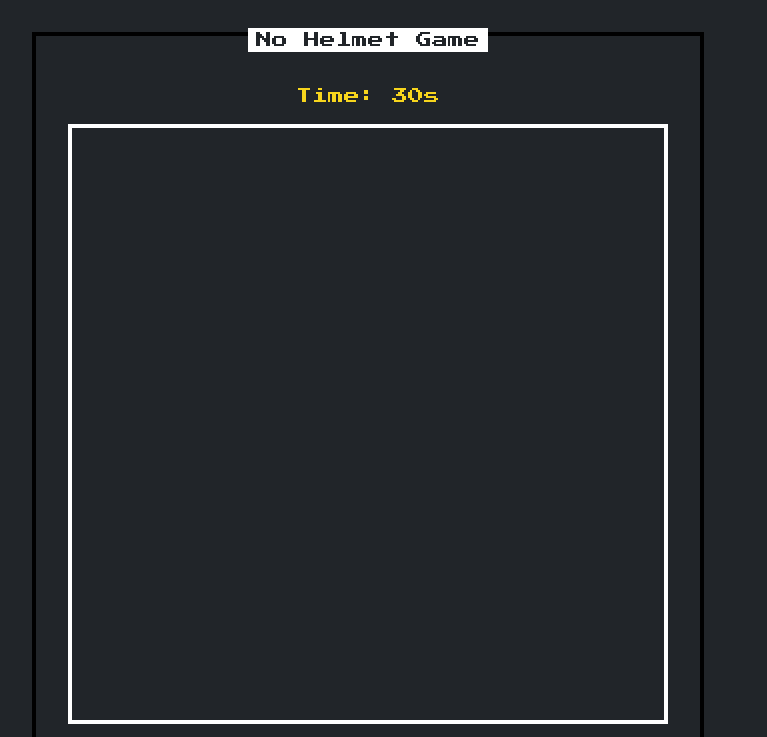
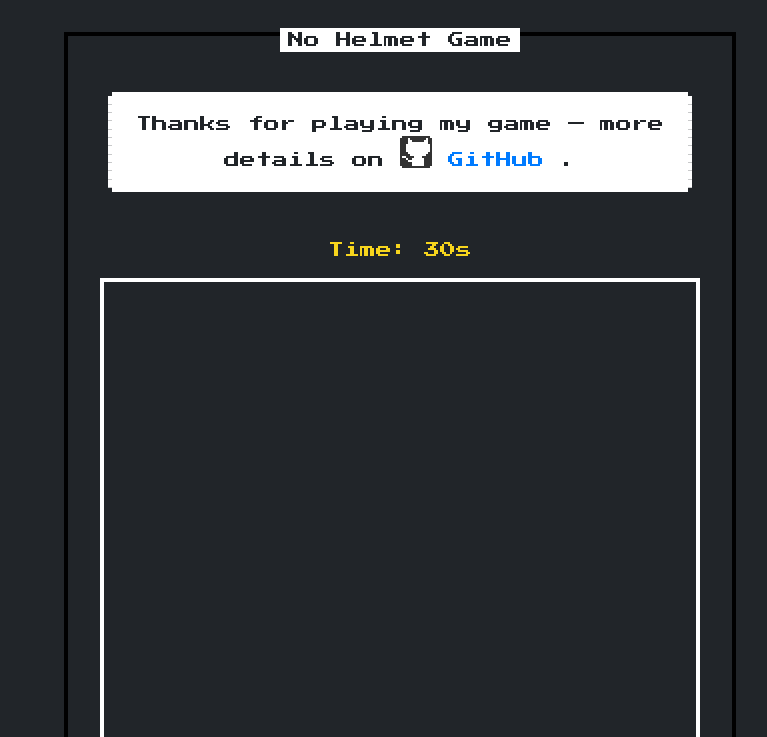
Before and after one commit to 5kahoisaac/no-helmet-game, a website: page src/index.html in a window 1280 px wide. Shown: the top 737 px of the page, without its empty margins (240-1007 px from the left). Drawn offline with nearby package versions, Linux system fonts and the light colour scheme.

Commit message:
📦 CHORE: add GitHub link

```diff
--- a/src/index.html
+++ b/src/index.html
@@ -17,6 +17,9 @@
             margin: 0 auto;
             display: flex;
             padding: 2rem;
+            flex-direction: column;
+            gap: 1rem;
+            align-items: center;
         }
 
         #game-canvas {
@@ -47,14 +50,21 @@
 <main class="container">
     <div id="root" class="nes-container with-title with-white is-centered">
         <p class="title">No Helmet Game</p>
+        <p class="nes-balloon ">
+            Thanks for playing my game — more details on
+            <a href="https://github.com/5kahoisaac/no-helmet-game" target="_blank">
+                <span class="is-dark"><i class="nes-icon github"></i></span>
+                <span class="is-primary">GitHub</span>
+            </a>.
+        </p>
         <div id="timer" class="nes-text is-warning">Time: 30s</div>
         <canvas id="game-canvas" width="600" height="600"></canvas>
         <div id="ui">
             <p id="status" class="nes-text is-primary">Press WASD to start! Find the helmet in 30 seconds!</p>
-            <button id="retry-btn" class="nes-btn is-success" style="opacity: 0; pointer-events: none;">Try Again
-            </button>
+            <button id="retry-btn" class="nes-btn is-success" style="opacity: 0; pointer-events: none;">Try Again</button>
         </div>
     </div>
+
 </main>
 <script src="game.js"></script>
 </body>
```
